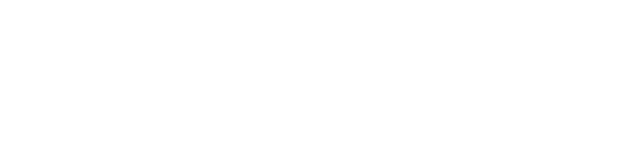
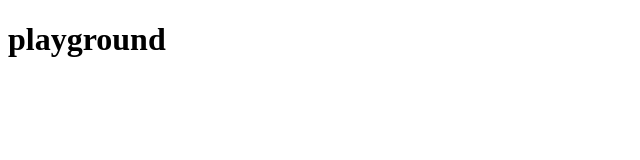
Before and after one commit to ginzatron/blog-to-be, a plain HTML site: page index.html in a window 1280 px wide. Shown: the whole page, without its empty margins (0-640 px from the left). Drawn offline with Linux system fonts and the light colour scheme.

Commit message:
js change

```diff
--- a/index.html
+++ b/index.html
@@ -8,7 +8,8 @@
 </head>
 
 <body>
-    <script src="/index.js"></script>
+    <h1>playground</h1>
+    <script src="index.js"></script>
 </body>
 
 </html>
```
